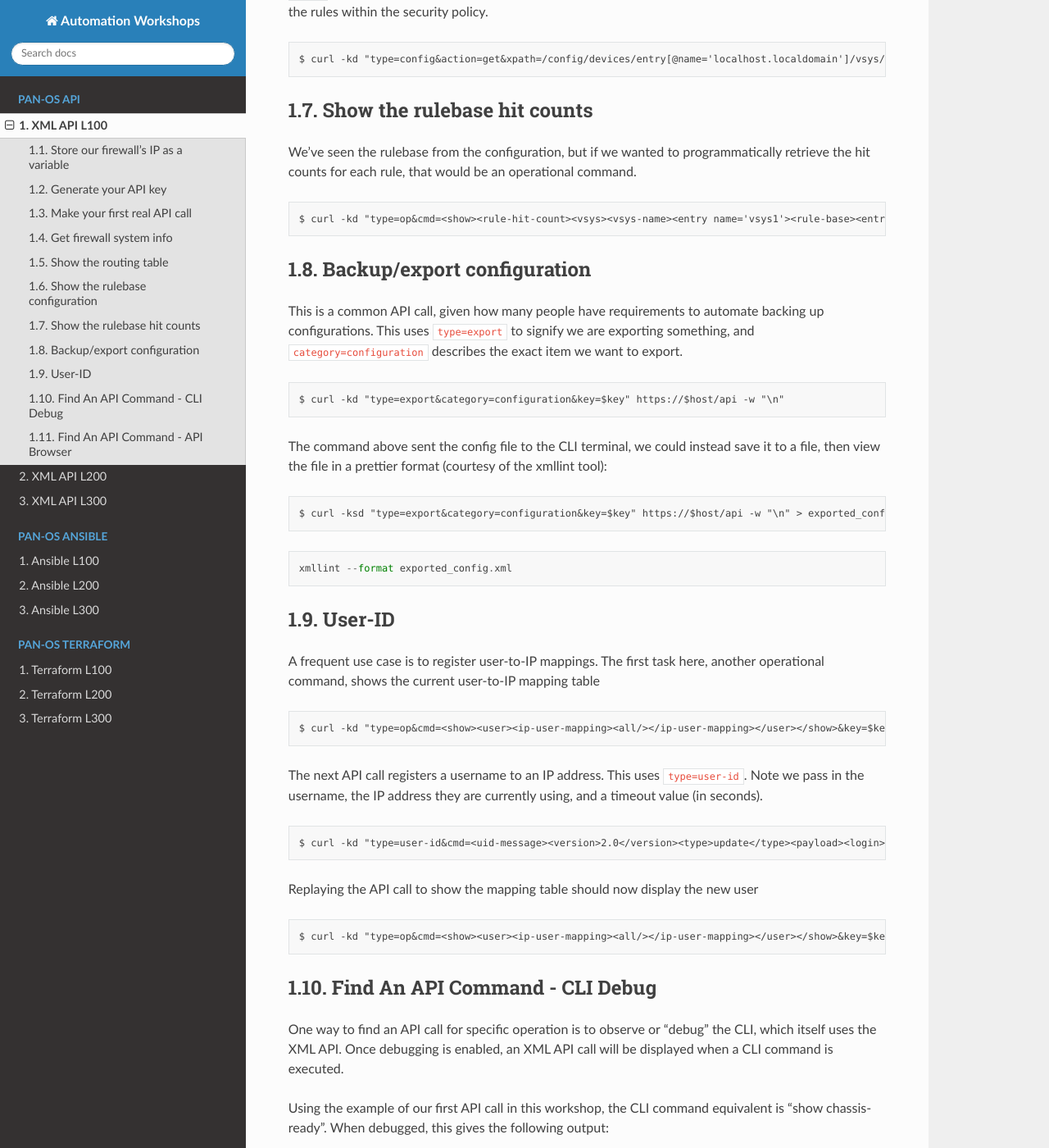
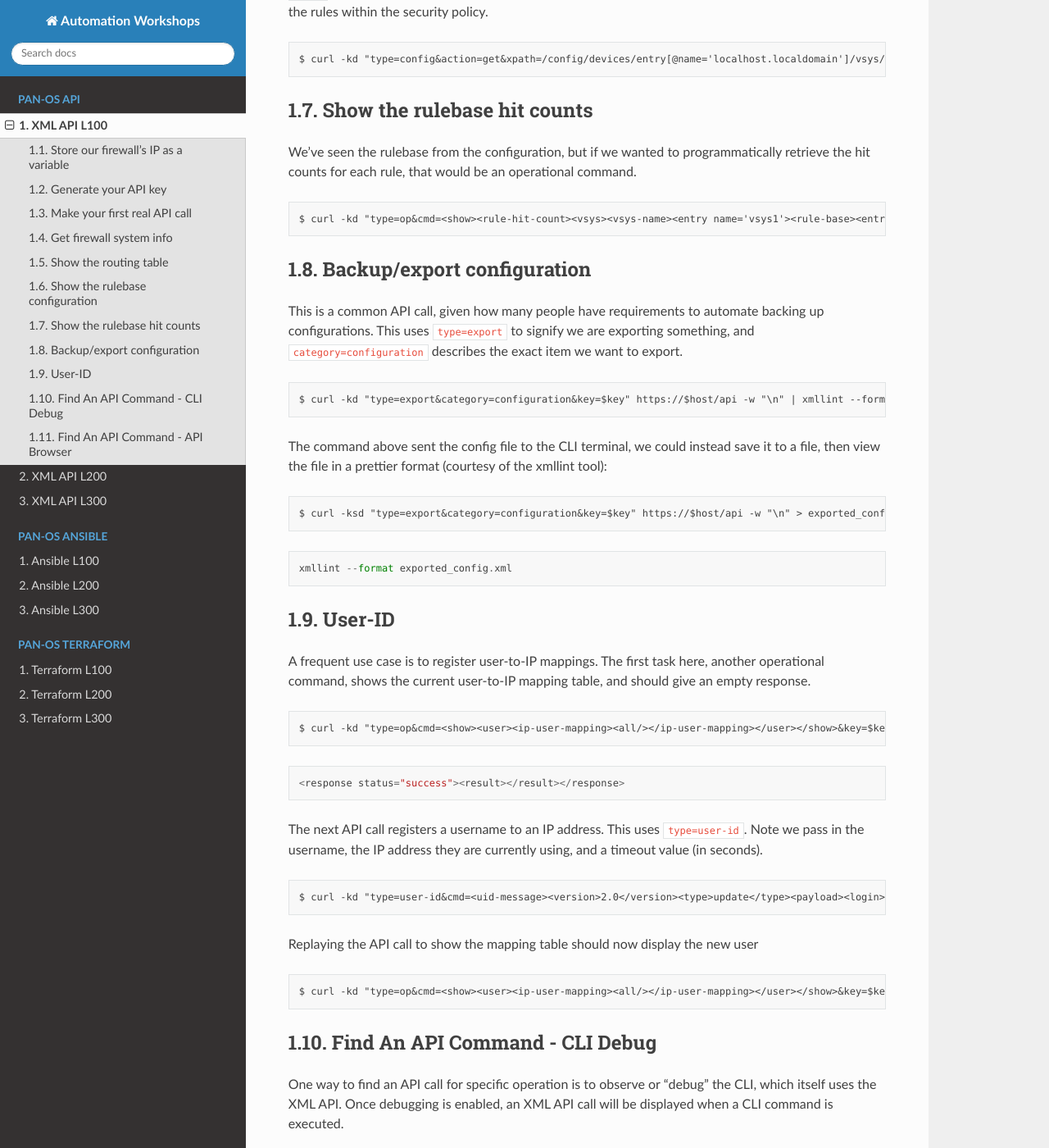
Before and after one commit to jamesholland-uk/automation-workshops, a Sphinx documentation site: the page built from docs/xmlapi/l100.rst, in a window 1280 px wide and 1400 px high, scrolled down 2211 px. Shown: the whole window at 82% size. Built offline with Sphinx 7.4.7 and the Read the Docs theme 2.0.0, drawn with Linux system fonts in a browser that asks for light colours; some of the changed text lies outside the part shown.

Commit message:
More pretty

```diff
--- a/docs/xmlapi/l100.rst
+++ b/docs/xmlapi/l100.rst
@@ -30,7 +30,7 @@
 .. code-block::
         :class: copy-button
 
-        $ curl -kd 'type=keygen&user=YOUR_ADMIN_PASSWORD&password=YOUR_ADMIN_PASSWORD' https://$host/api -w "\n"
+        $ curl -kd 'type=keygen&user=YOUR_ADMIN_PASSWORD&password=YOUR_ADMIN_PASSWORD' https://$host/api -w "\n" | xmllint --format -
 
 .. code-block::
 
@@ -57,7 +57,7 @@
 .. code-block::
         :class: copy-button
 
-        $ curl -kd "type=op&cmd=<show><chassis-ready></chassis-ready></show>&key=$key" https://$host/api -w "\n"
+        $ curl -kd "type=op&cmd=<show><chassis-ready></chassis-ready></show>&key=$key" https://$host/api -w "\n" | xmllint --format -
 
 .. code-block::
 
@@ -71,7 +71,7 @@
 .. code-block::
         :class: copy-button
 
-        $ curl -kd "type=op&cmd=<show><system><info></info></system></show>&key=$key" https://$host/api -w "\n"
+        $ curl -kd "type=op&cmd=<show><system><info></info></system></show>&key=$key" https://$host/api -w "\n" | xmllint --format -
 
 Show the routing table
 ====================================
@@ -80,7 +80,7 @@
 .. code-block::
         :class: copy-button
 
-        $ curl -kd "type=op&cmd=<show><routing><route></route></routing></show>&key=$key" https://$host/api -w "\n"
+        $ curl -kd "type=op&cmd=<show><routing><route></route></routing></show>&key=$key" https://$host/api -w "\n" | xmllint --format -
 
 Show the rulebase configuration
 ====================================
@@ -89,7 +89,7 @@
 .. code-block::
         :class: copy-button
 
-        $ curl -kd "type=config&action=get&xpath=/config/devices/entry[@name='localhost.localdomain']/vsys/entry[@name='vsys1']/rulebase/security/rules&key=$key" https://$host/api -w "\n"
+        $ curl -kd "type=config&action=get&xpath=/config/devices/entry[@name='localhost.localdomain']/vsys/entry[@name='vsys1']/rulebase/security/rules&key=$key" https://$host/api -w "\n" | xmllint --format -
 
 Show the rulebase hit counts
 ====================================
@@ -98,7 +98,7 @@
 .. code-block::
         :class: copy-button
 
-        $ curl -kd "type=op&cmd=<show><rule-hit-count><vsys><vsys-name><entry name='vsys1'><rule-base><entry name='security'><rules><all/></rules></entry></rule-base></entry></vsys-name></vsys></rule-hit-count></show>&key=$key" https://$host/api
+        $ curl -kd "type=op&cmd=<show><rule-hit-count><vsys><vsys-name><entry name='vsys1'><rule-base><entry name='security'><rules><all/></rules></entry></rule-base></entry></vsys-name></vsys></rule-hit-count></show>&key=$key" https://$host/api -w "\n"| xmllint --format -
 
 Backup/export configuration
 ====================================
@@ -107,7 +107,7 @@
 .. code-block::
         :class: copy-button
 
-        $ curl -kd "type=export&category=configuration&key=$key" https://$host/api -w "\n"
+        $ curl -kd "type=export&category=configuration&key=$key" https://$host/api -w "\n" | xmllint --format -
 
 
 The command above sent the config file to the CLI terminal, we could instead save it to a file, then view the file in a prettier format (courtesy of the xmllint tool):
@@ -125,26 +125,30 @@
 
 User-ID
 ================
-A frequent use case is to register user-to-IP mappings. The first task here, another operational command, shows the current user-to-IP mapping table
+A frequent use case is to register user-to-IP mappings. The first task here, another operational command, shows the current user-to-IP mapping table, and should give an empty response.
 
 .. code-block::
         :class: copy-button
 
-        $ curl -kd "type=op&cmd=<show><user><ip-user-mapping><all/></ip-user-mapping></user></show>&key=$key" https://$host/api -w "\n"
+        $ curl -kd "type=op&cmd=<show><user><ip-user-mapping><all/></ip-user-mapping></user></show>&key=$key" https://$host/api -w "\n" | xmllint --format -
+
+.. code-block::
+
+        <response status="success"><result></result></response>
 
 The next API call registers a username to an IP address. This uses ``type=user-id``. Note we pass in the username, the IP address they are currently using, and a timeout value (in seconds).
 
 .. code-block::
         :class: copy-button
 
-        $ curl -kd "type=user-id&cmd=<uid-message><version>2.0</version><type>update</type><payload><login><entry name=\"NewUser\" ip=\"10.50.100.9\" timeout=\"120\"/></login></payload></uid-message>&key=$key" https://$host/api
+        $ curl -kd "type=user-id&cmd=<uid-message><version>2.0</version><type>update</type><payload><login><entry name=\"NewUser\" ip=\"10.50.100.9\" timeout=\"120\"/></login></payload></uid-message>&key=$key" https://$host/api -w "\n"
 
 Replaying the API call to show the mapping table should now display the new user
 
 .. code-block::
         :class: copy-button
 
-        $ curl -kd "type=op&cmd=<show><user><ip-user-mapping><all/></ip-user-mapping></user></show>&key=$key" https://$host/api -w "\n"
+        $ curl -kd "type=op&cmd=<show><user><ip-user-mapping><all/></ip-user-mapping></user></show>&key=$key" https://$host/api -w "\n" | xmllint --format -
 
 
 Find An API Command - CLI Debug
```
